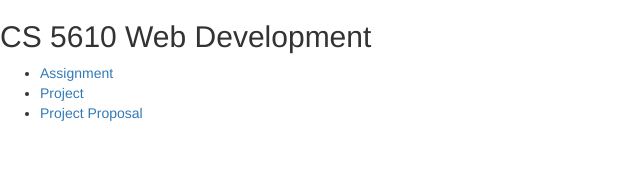
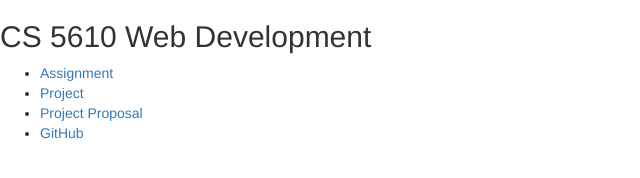
Before and after one commit to adityakadakia/webdev, a website: page public/index.html in a window 1280 px wide. Shown: the full height of the page, 0-640 px from the left. Drawn offline with nearby package versions, Linux system fonts and the light colour scheme.

Commit message:
link to GitHub

```diff
--- a/public/index.html
+++ b/public/index.html
@@ -12,6 +12,7 @@
         <li><a href="project/home.html">Project</a></li>
         <li><a href="https://docs.google.com/document/d/1LotmHPuH_GGPj9JKfc1sQe4DtjiouiIdarYYrggif_4/edit?usp=sharing">
             Project Proposal</a></li>
+        <li><a href="https://github.com/adityakadakia/webdev">GitHub</a></li>
     </ul>
 </body>
 </html>
```
